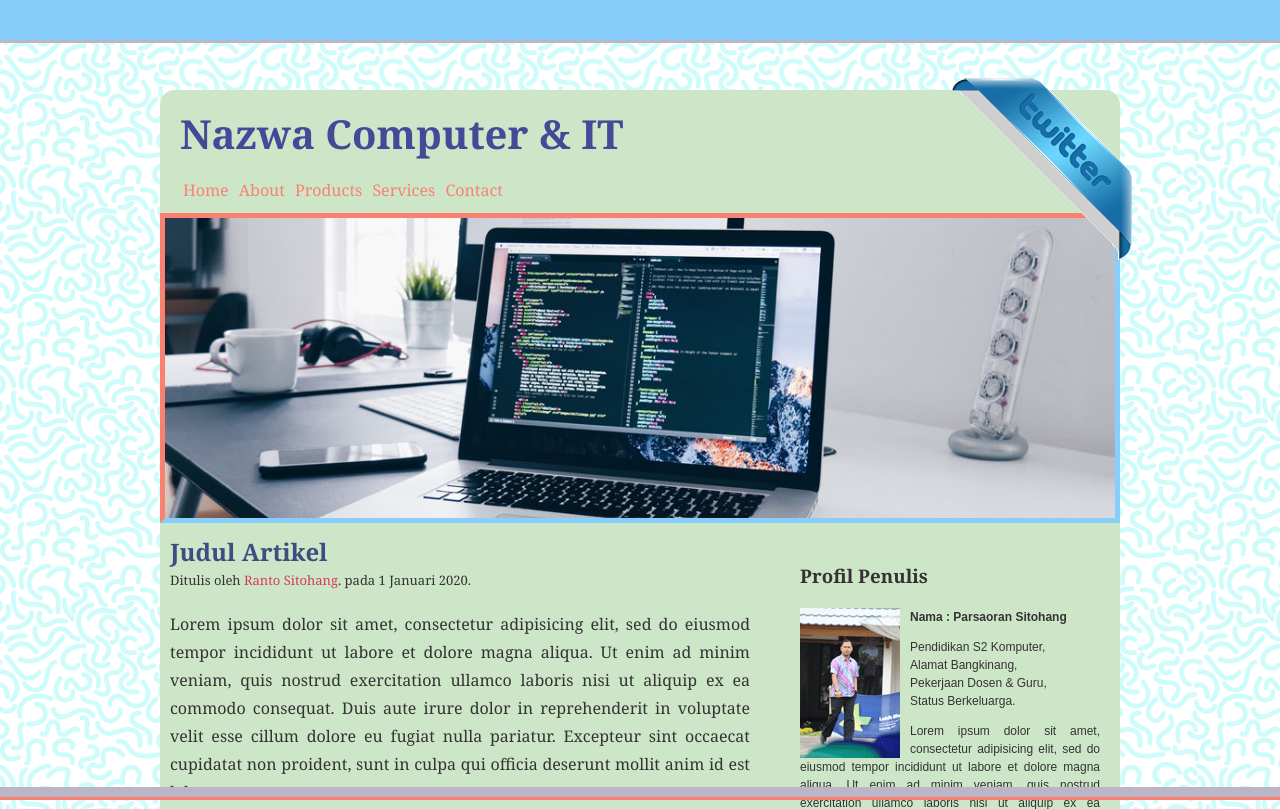
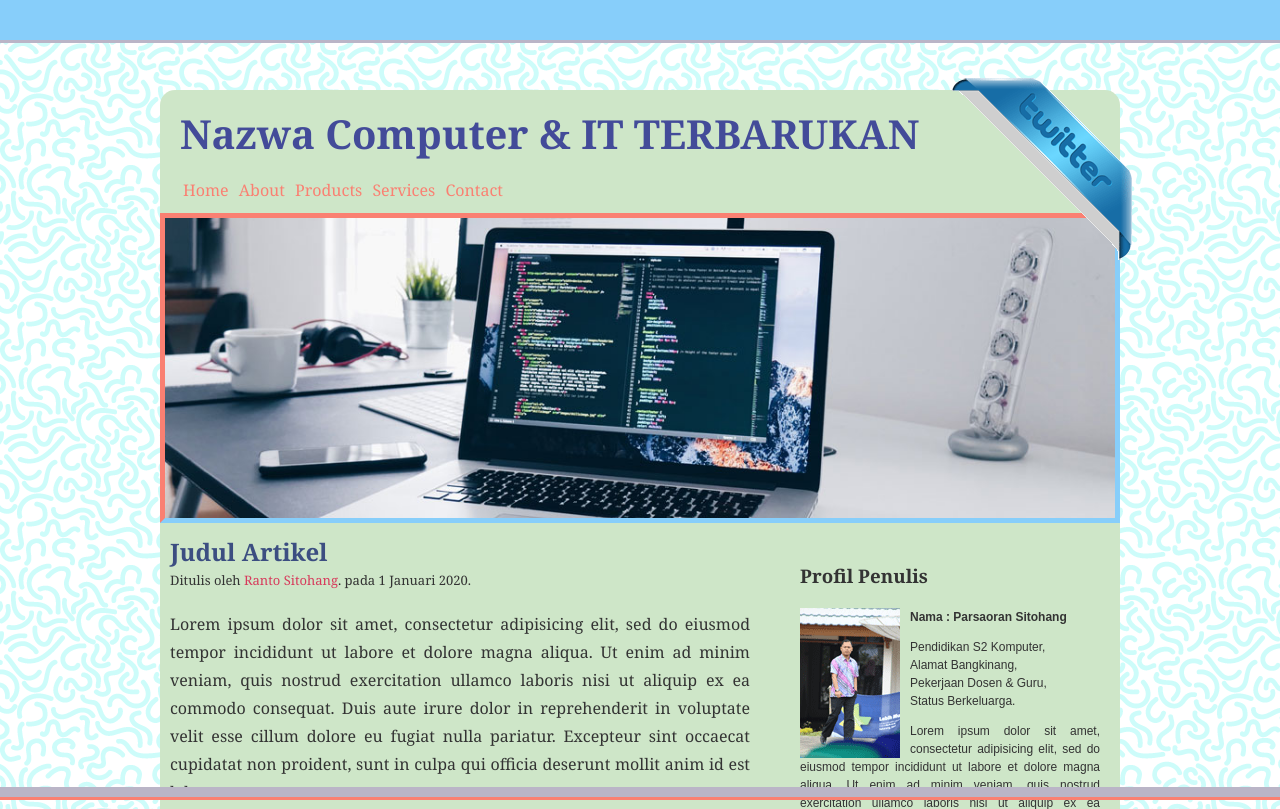
Before and after one commit to Rantositohang/Website-Profile, a plain HTML site: page index.html in a window 1280 px wide. Shown: the top 809 px of the page. Drawn offline with Linux system fonts and the light colour scheme.

Commit message:
Update index.html

```diff
--- a/index.html
+++ b/index.html
@@ -17,7 +17,7 @@
 <div class="container">
 	<a href="http://www.twitter.com" class="twitter" target="_blank"></a>
 	<div class="header">
-		<h1 class="judul">Nazwa Computer & IT</h1>
+		<h1 class="judul">Nazwa Computer & IT TERBARUKAN</h1>
 		<ul>
 			<li><a href="home/index.html">Home</a></li>
 			<li><a href="#">About</a></li>
```
